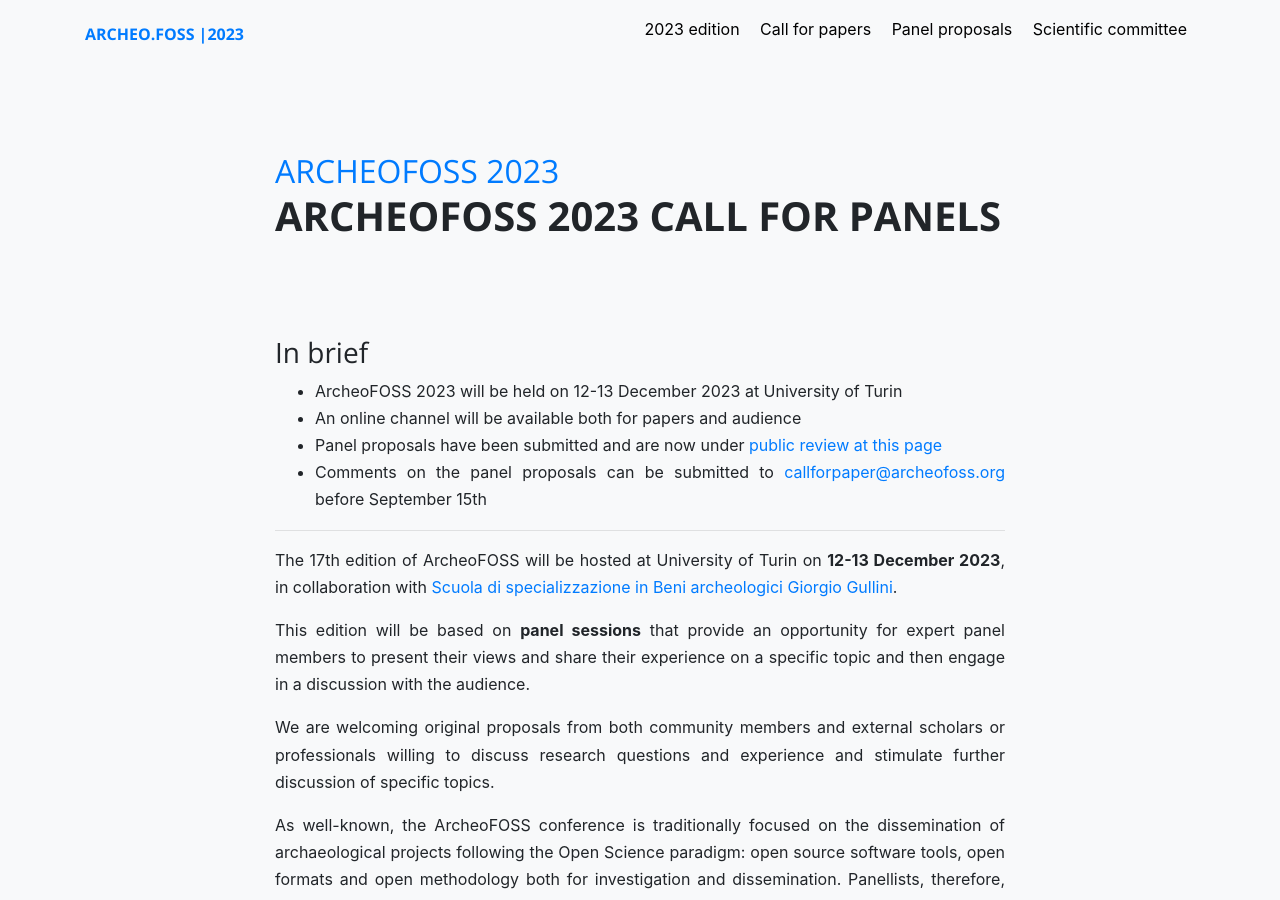
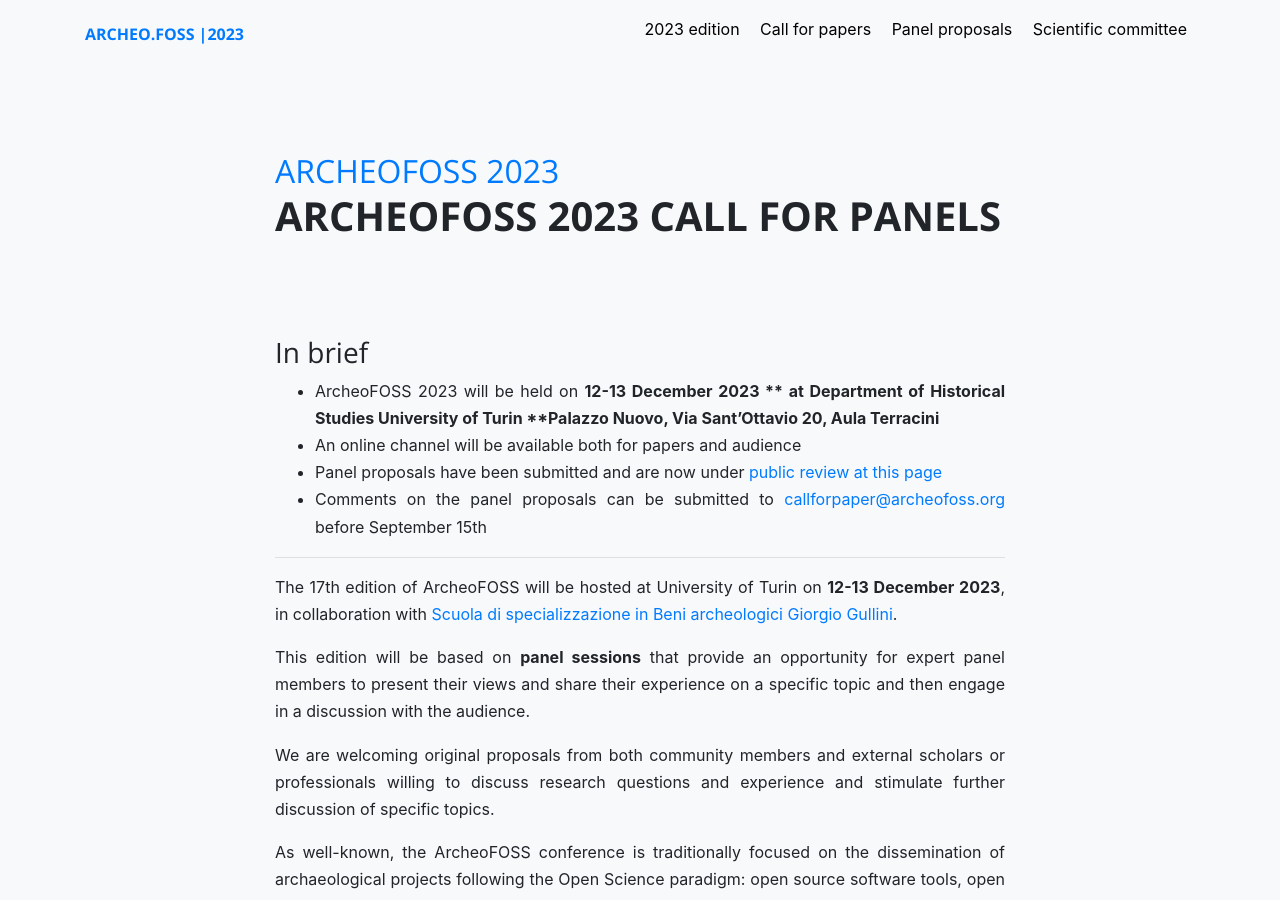
Before and after one commit to archeofoss/archeofoss, a Jekyll site: the page built from 2023/call-for-panels.md, in a window 1280 px wide and 900 px high. Built offline with Jekyll 4.4.1, drawn with Linux system fonts in a browser that asks for light colours; nearby versions of some CDN libraries.

Commit message:
Update call-for-panels.md

```diff
--- a/2023/call-for-panels.md
+++ b/2023/call-for-panels.md
@@ -8,7 +8,8 @@
 
 ### In brief
 
-- ArcheoFOSS 2023 will be held on 12-13 December 2023 at University of Turin
+- ArcheoFOSS 2023 will be held on **12-13 December 2023 ** at Department of Historical Studies University of Turin
+**Palazzo Nuovo, Via Sant’Ottavio 20, Aula Terracini**
 - An online channel will be available both for papers and audience
 - Panel proposals have been submitted and are now under [public review at this page](panel-proposals)
 - Comments on the panel proposals can be submitted to [callforpaper@archeofoss.org](mailto:callforpaper@archeofoss.org) before September 15th
```
